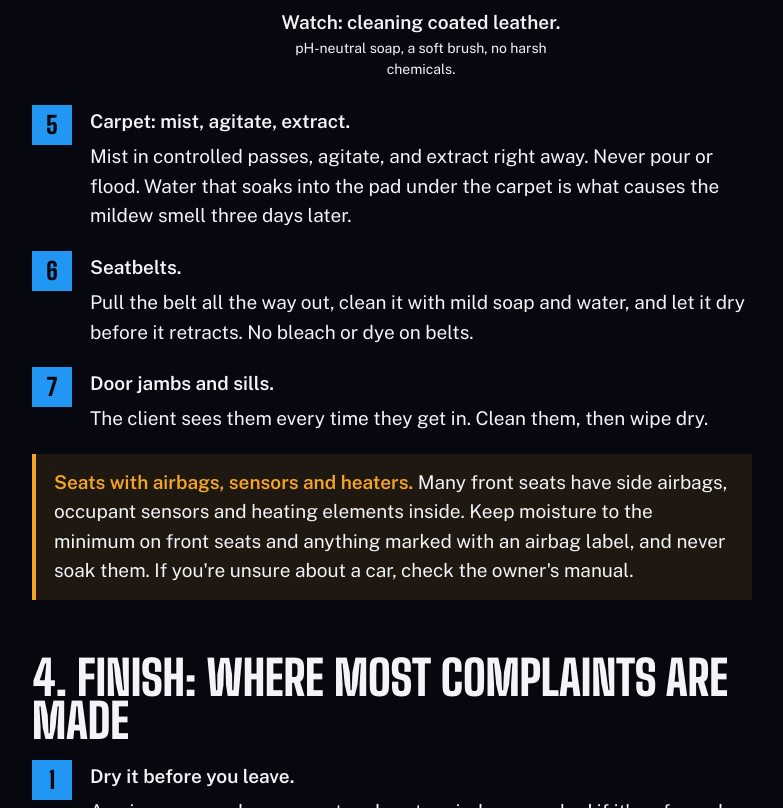
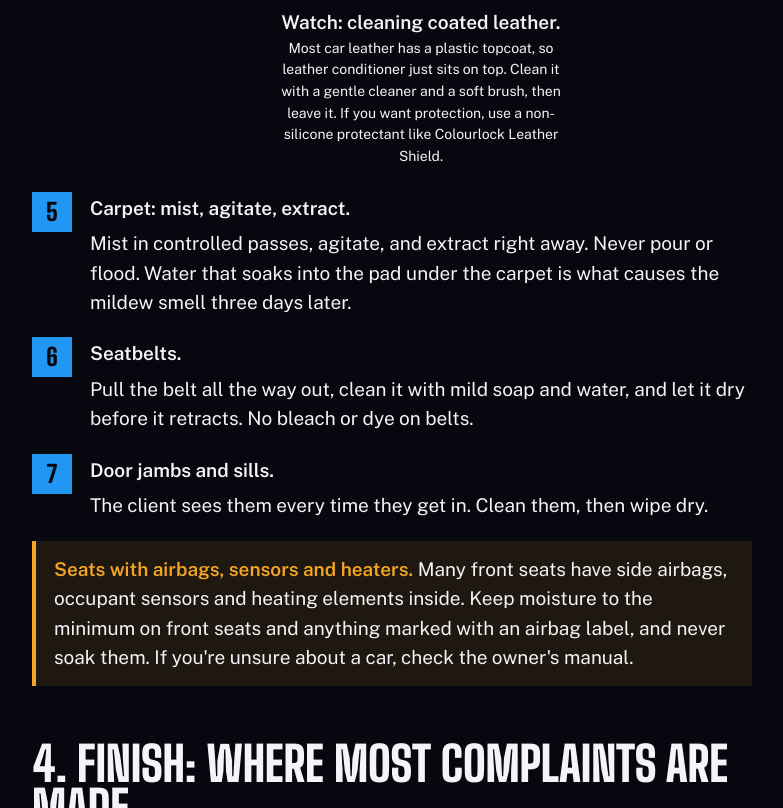
Before and after one commit to oneredeclipse-detail/detailerlogic-website, a plain HTML site: page interior-detailing-sop.html in a window 1280 px wide. Shown: the part 4090-4898 px from the top of the page, without its empty margins (248-1031 px from the left). Drawn offline with Linux system fonts and the light colour scheme.

Commit message:
Interior SOP: leather video caption (no conditioner, non-silicone protectant)
Co-Authored-By: Claude Opus 5.5 <noreply@anthropic.com>
Claude-Session: https://claude.ai/code/session_015kaEsYzDb4B2qG26PnYpYa

```diff
--- a/interior-detailing-sop.html
+++ b/interior-detailing-sop.html
@@ -176,7 +176,7 @@ article p.lead{margin-top:20px}
   <li><b>Seats: clean for the material.</b><p><b style="display:inline">Cloth:</b> mist the cleaner, agitate with a soft upholstery brush, extract, and don't flood the cushion. <b style="display:inline">Leather:</b> figure out the type first; most car leather is coated, which takes a gentle leather cleaner and a soft brush. Older or worn leather gets no hard scrubbing. <b style="display:inline">Alcantara and suede-like fabrics:</b> low moisture, a soft brush, no direct steam. The app's Playbook has a page for each surface.</p>
 <div class="vid noprint">
   <div class="frame"><iframe src="https://www.youtube-nocookie.com/embed/rg3DPYzsfmg" title="How to clean coated leather seats" loading="lazy" allow="accelerometer; encrypted-media; gyroscope; picture-in-picture; web-share" referrerpolicy="strict-origin-when-cross-origin" allowfullscreen></iframe></div>
-  <p><b>Watch: cleaning coated leather.</b> pH-neutral soap, a soft brush, no harsh chemicals.</p>
+  <p><b>Watch: cleaning coated leather.</b> Most car leather has a plastic topcoat, so leather conditioner just sits on top. Clean it with a gentle cleaner and a soft brush, then leave it. If you want protection, use a non-silicone protectant like Colourlock Leather Shield.</p>
 </div></li>
   <li><b>Carpet: mist, agitate, extract.</b><p>Mist in controlled passes, agitate, and extract right away. Never pour or flood. Water that soaks into the pad under the carpet is what causes the mildew smell three days later.</p></li>
   <li><b>Seatbelts.</b><p>Pull the belt all the way out, clean it with mild soap and water, and let it dry before it retracts. No bleach or dye on belts.</p></li>
```
